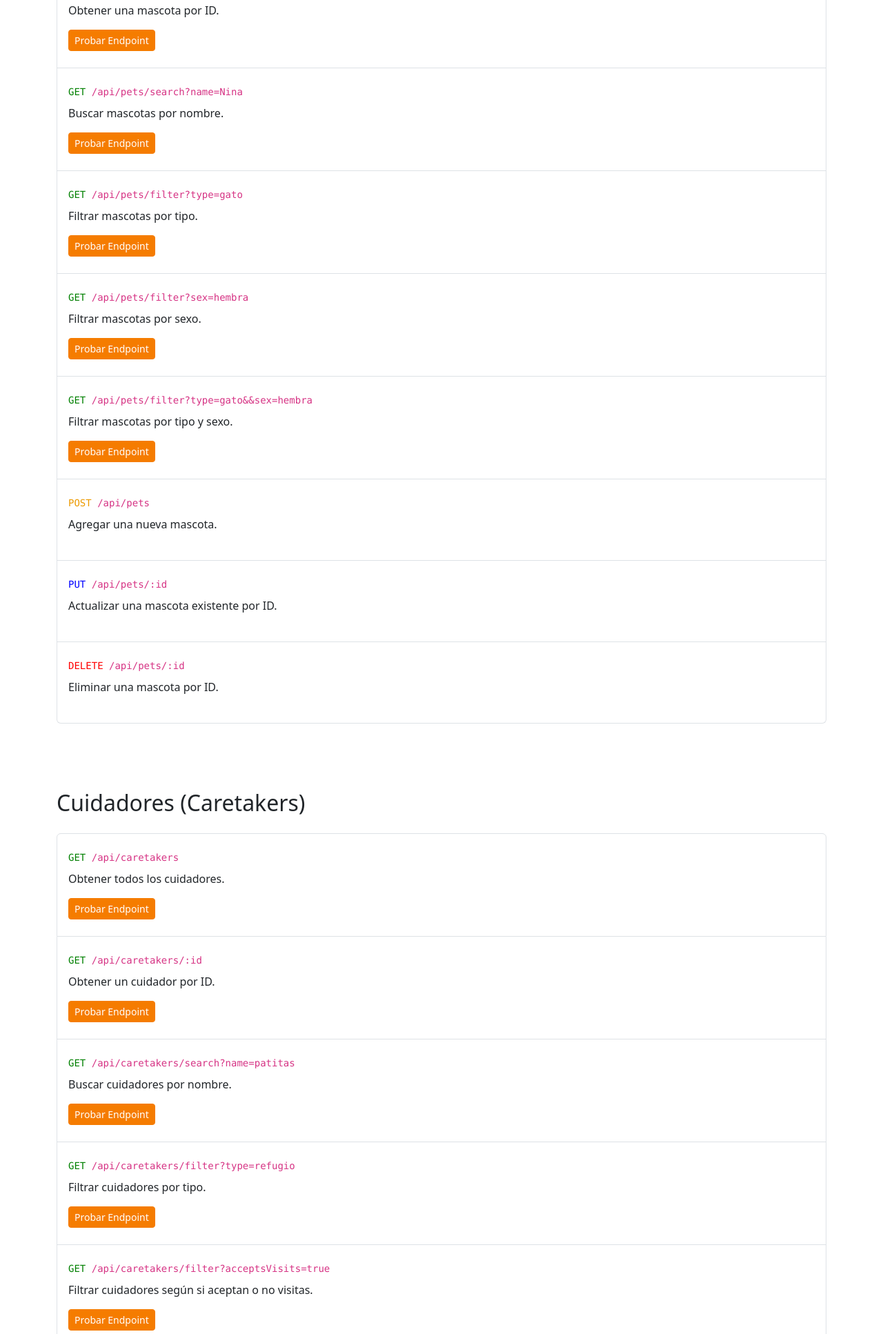
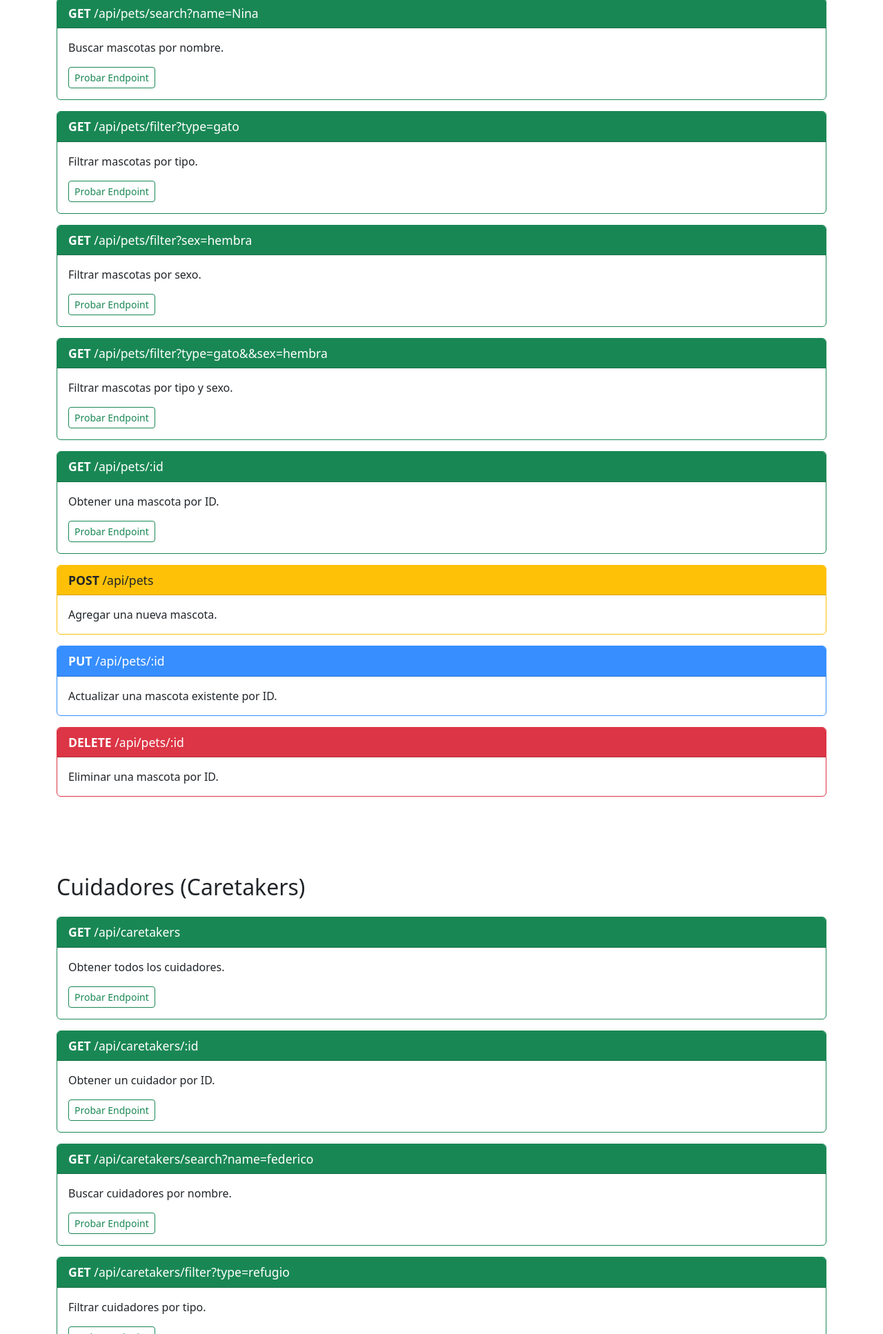
Before and after one commit to nancy172/correa-nancy-dwm4ap-parcial1, a website: page public/index.html in a window 1280 px wide. Shown: the part 866-2800 px from the top of the page at 69% size. Drawn offline with nearby package versions, Linux system fonts and the light colour scheme.

Commit message:
Pequeña modificación en user y en public

```diff
--- a/controllers/caretakerController.js
+++ b/controllers/caretakerController.js
@@ -3,7 +3,6 @@ import Caretaker from "../models/CaretakerModel.js";
 // Validaciones
 const validateCaretaker = (caretaker, isUpdate = false) => {
     const okTypes = ['refugio', 'particular'];
-    const okPetsAvailable = ['1', '2+', '5+', '10+', '25+'];
 
     if(!isUpdate || caretaker.name !== undefined){
         if (!caretaker.name || typeof caretaker.name !== 'string' ||  caretaker.name.trim() === '') {
--- a/models/UserModel.js
+++ b/models/UserModel.js
@@ -15,6 +15,11 @@ const userSchema = new Schema({
   phone: {
     type: Number,
     required: false
+  },
+  role: {
+    type: String,
+    enum: ['cuidador', 'adoptante'],
+    required: true
   }
 });
 
--- a/public/css/style.css
+++ b/public/css/style.css
@@ -1,17 +1,5 @@
-.btn-primary {
-    background-color: #f57c00;
-    border-color: #f57c00;
-    color: white;
-}
-
-.btn-primary:hover {
-    background-color: #e65100;
-    border-color: #e65100;
-    color: white;
-}
-
 .bg-primary {
-    background-color: #f57c00 !important;
+    background-color: #ff9a34 !important;
 }
 
 .navbar-custom .navbar-brand,
@@ -36,20 +24,20 @@ section.bg-light {
     border-radius: 1.5em;
 }
 
-#pets li, #caretakers li {
-    padding: 1.5em 1em;
+.card-header {
+    font-size: 1.1rem;
 }
-.get-color{
-    color: green;
+
+.bg-put{
+    background-color: rgb(55, 142, 255);
 }
-.post-color{
-    color: rgb(236, 154, 0);
+.border-put{
+    border-color: rgb(55, 142, 255);
 }
-.put-color{
-    color: blue;
-}
-.delete-color{
-    color: red;
+
+.bg-footer {
+    background-color: #333333;
+
 }
 
 
--- a/public/index.html
+++ b/public/index.html
@@ -10,7 +10,7 @@
 <body>
 
     <!--NAVEGACIÓN-->
-    <header class="bg-primary text-white">
+    <header class="bg-primary text-white py-3">
         <nav class="navbar navbar-expand-lg navbar-dark container navbar-custom">
             <a class="navbar-brand" href="#">API Adopción Mascotas</a>
             <button class="navbar-toggler" type="button" data-bs-toggle="collapse" data-bs-target="#navbarNav">
@@ -38,7 +38,7 @@
                     <div class="col-md-6 text-center text-md-start">
                       <h1 class="mb-7">Bienvenido a la API de Adopción de Mascotas</h1>
                       <p class="lead pt-5">
-                        Esta API permite gestionar información sobre mascotas y cuidadores. Se puede acceder a endpoints para listar, buscar, filtrar, agregar, editar y eliminar datos.
+                        Esta API permite gestionar información sobre mascotas y cuidadores (refugios o particular). Se puede acceder a endpoints para listar, buscar, filtrar, agregar, editar y eliminar datos.
                       </p>
                     </div>
                     <div class="col-md-5 text-center">
@@ -53,80 +53,93 @@
 
             <h2 class="mb-4">Mascotas (Pets)</h2>
 
-            <ul class="list-group">
-              <li class="list-group-item">
-                  <div class="d-flex flex-column">
-                      <code class="mb-2"><span class="get-color">GET</span> /api/pets</code>
-                      <p>Obtener todas las mascotas.</p>
-                      <a href="http://localhost:5000/api/pets" target="_blank">
-                          <button class="btn btn-primary btn-sm">Probar Endpoint</button>
-                      </a>
+            <div class="card border-success mb-3">
+              <div class="card-header bg-success text-white">
+                <strong>GET</strong> /api/pets
               </div>
-              </li>
-              <li class="list-group-item">
-                  <div class="d-flex flex-column">
-                      <code class="mb-2"><span class="get-color">GET</span> /api/pets/:id</code>
-                      <p>Obtener una mascota por ID.</p>
-                      <a href="http://localhost:5000/api/pets/6817015cd9024a2d9e9e0980" target="_blank">
-                          <button class="btn btn-primary btn-sm">Probar Endpoint</button>
-                      </a>
+              <div class="card-body">
+                <p class="card-text">Obtener todas las mascotas.</p>
+                <a href="http://localhost:5000/api/pets" target="_blank" class="btn btn-outline-success btn-sm">Probar Endpoint</a>
               </div>
-              </li>
-              <li class="list-group-item">
-                  <div class="d-flex flex-column">
-                      <code class="mb-2"><span class="get-color">GET</span> /api/pets/search?name=Nina</code>
+            </div>
+
+            <div class="card border-success mb-3">
+              <div class="card-header bg-success text-white">
+                <strong>GET</strong> /api/pets/search?name=Nina
+              </div>
+              <div class="card-body">
                 <p>Buscar mascotas por nombre.</p>
-                      <a href="http://localhost:5000/api/pets/search?name=Nina" target="_blank">
-                          <button class="btn btn-primary btn-sm">Probar Endpoint</button>
-                      </a>
+                <a href="http://localhost:5000/api/pets/search?name=Nina" target="_blank" class="btn btn-outline-success btn-sm">Probar Endpoint</a>
               </div>
-              </li>
-              <li class="list-group-item">
-                  <div class="d-flex flex-column">
-                      <code class="mb-2"><span class="get-color">GET</span> /api/pets/filter?type=gato</code>
+            </div>
+
+            <div class="card border-success mb-3">
+              <div class="card-header bg-success text-white">
+                <strong>GET</strong> /api/pets/filter?type=gato
+              </div>
+              <div class="card-body">
                 <p>Filtrar mascotas por tipo.</p>
-                      <a href="http://localhost:5000/api/pets/filter?type=gato" target="_blank">
-                          <button class="btn btn-primary btn-sm">Probar Endpoint</button>
-                      </a>
+                <a href="http://localhost:5000/api/pets/filter?type=gato" target="_blank" class="btn btn-outline-success btn-sm">Probar Endpoint</a>
               </div>
-              </li>
-              <li class="list-group-item">
-                  <div class="d-flex flex-column">
-                      <code class="mb-2"><span class="get-color">GET</span> /api/pets/filter?sex=hembra</code>
+            </div>
+
+            <div class="card border-success mb-3">
+              <div class="card-header bg-success text-white">
+                <strong>GET</strong> /api/pets/filter?sex=hembra
+              </div>
+              <div class="card-body">
                 <p>Filtrar mascotas por sexo.</p>
-                      <a href="http://localhost:5000/api/pets/filter?sex=hembra" target="_blank">
-                          <button class="btn btn-primary btn-sm">Probar Endpoint</button>
-                      </a>
+                <a href="http://localhost:5000/api/pets/filter?sex=hembra" target="_blank" class="btn btn-outline-success btn-sm">Probar Endpoint</a>
               </div>
-              </li>
-              <li class="list-group-item">
-                  <div class="d-flex flex-column">
-                      <code class="mb-2"><span class="get-color">GET</span> /api/pets/filter?type=gato&&sex=hembra</code>
+            </div>
+
+            <div class="card border-success mb-3">
+              <div class="card-header bg-success text-white">
+                <strong>GET</strong> /api/pets/filter?type=gato&&sex=hembra
+              </div>
+              <div class="card-body">
                 <p>Filtrar mascotas por tipo y sexo.</p>
-                      <a href="http://localhost:5000/api/pets/filter?type=gato&&sex=hembra" target="_blank">
-                          <button class="btn btn-primary btn-sm">Probar Endpoint</button>
-                      </a>
+                <a href="http://localhost:5000/api/pets/filter?type=gato&sex=hembra" target="_blank" class="btn btn-outline-success btn-sm">Probar Endpoint</a>
               </div>
-              </li>
-              <li class="list-group-item">
-                  <div class="d-flex flex-column">
-                      <code class="mb-2"><span class="post-color">POST</span> /api/pets</code>
-                      <p>Agregar una nueva mascota.</p>
             </div>
-              </li>
-              <li class="list-group-item">
-                  <div class="d-flex flex-column">
-                      <code class="mb-2"><span class="put-color">PUT</span> /api/pets/:id</code>
-                      <p>Actualizar una mascota existente por ID.</p>
+
+            <div class="card border-success mb-3">
+              <div class="card-header bg-success text-white">
+                <strong>GET</strong> /api/pets/:id
               </div>
-              </li>
-              <li class="list-group-item">
-                  <div class="d-flex flex-column">
-                      <code class="mb-2"><span class="delete-color">DELETE</span> /api/pets/:id</code>
-                      <p>Eliminar una mascota por ID.</p>
+              <div class="card-body">
+                <p class="card-text">Obtener una mascota por ID.</p>
+                <a href="http://localhost:5000/api/pets/6817015cd9024a2d9e9e0980" target="_blank" class="btn btn-outline-success btn-sm">Probar Endpoint</a>
               </div>
-              </li>
-            </ul>
+            </div>
+
+            <div class="card border-warning mb-3">
+              <div class="card-header bg-warning text-dark">
+                <strong>POST</strong> /api/pets
+              </div>
+              <div class="card-body">
+                <p class="card-text">Agregar una nueva mascota.</p>
+              </div>
+            </div>
+
+            <div class="card border-put mb-3">
+              <div class="card-header bg-put text-white">
+                <strong>PUT</strong> /api/pets/:id
+              </div>
+              <div class="card-body">
+                <p class="card-text">Actualizar una mascota existente por ID.</p>
+              </div>
+            </div>
+
+            <div class="card border-danger mb-3">
+              <div class="card-header bg-danger text-white">
+                <strong>DELETE</strong> /api/pets/:id
+              </div>
+              <div class="card-body">
+                <p class="card-text">Eliminar una mascota por ID.</p>
+              </div>
+            </div>
+
       </section>
 
       <!-- DOCUMENTACIÓN CARETAKERS -->
@@ -134,85 +147,98 @@
 
         <h2 class="mb-4">Cuidadores (Caretakers)</h2>
 
-        <ul class="list-group">
-          <li class="list-group-item">
-            <div class="d-flex flex-column">
-              <code class="mb-2"><span class="get-color">GET</span> /api/caretakers</code>
+        <div class="card border-success mb-3">
+          <div class="card-header bg-success text-white">
+            <strong>GET</strong> /api/caretakers
+          </div>
+          <div class="card-body">
             <p>Obtener todos los cuidadores.</p>
-              <a href="http://localhost:5000/api/caretakers" target="_blank">
-                <button class="btn btn-primary btn-sm">Probar Endpoint</button>
-              </a>
+            <a href="http://localhost:5000/api/caretakers" target="_blank" class="btn btn-outline-success btn-sm">Probar Endpoint</a>
           </div>
-          </li>
-          <li class="list-group-item">
-            <div class="d-flex flex-column">
-              <code class="mb-2"><span class="get-color">GET</span> /api/caretakers/:id</code>
+        </div>
+
+        <div class="card border-success mb-3">
+          <div class="card-header bg-success text-white">
+            <strong>GET</strong> /api/caretakers/:id
+          </div>
+          <div class="card-body">
             <p>Obtener un cuidador por ID.</p>
-              <a href="http://localhost:5000/api/caretakers/6816a872d9024a2d9e9e096f" target="_blank">
-                <button class="btn btn-primary btn-sm">Probar Endpoint</button>
-              </a>
+            <a href="http://localhost:5000/api/caretakers/6816a872d9024a2d9e9e096f" target="_blank" class="btn btn-outline-success btn-sm">Probar Endpoint</a>
           </div>
-          </li>
-          <li class="list-group-item">
-            <div class="d-flex flex-column">
-              <code class="mb-2"><span class="get-color">GET</span> /api/caretakers/search?name=patitas</code>
+        </div>
+
+        <div class="card border-success mb-3">
+          <div class="card-header bg-success text-white">
+            <strong>GET</strong> /api/caretakers/search?name=federico
+          </div>
+          <div class="card-body">
             <p>Buscar cuidadores por nombre.</p>
-              <a href="http://localhost:5000/api/caretakers/search?name=patitas" target="_blank">
-                <button class="btn btn-primary btn-sm">Probar Endpoint</button>
-              </a>
+            <a href="http://localhost:5000/api/caretakers/search?name=federico" target="_blank" class="btn btn-outline-success btn-sm">Probar Endpoint</a>
           </div>
-          </li>
-          <li class="list-group-item">
-            <div class="d-flex flex-column">
-              <code class="mb-2"><span class="get-color">GET</span> /api/caretakers/filter?type=refugio</code>
+        </div>
+
+        <div class="card border-success mb-3">
+          <div class="card-header bg-success text-white">
+            <strong>GET</strong> /api/caretakers/filter?type=refugio
+          </div>
+          <div class="card-body">
             <p>Filtrar cuidadores por tipo.</p>
-              <a href="http://localhost:5000/api/caretakers/filter?type=refugio" target="_blank">
-                <button class="btn btn-primary btn-sm">Probar Endpoint</button>
-              </a>
+            <a href="http://localhost:5000/api/caretakers/filter?type=refugio" target="_blank" class="btn btn-outline-success btn-sm">Probar Endpoint</a>
           </div>
-          </li>
-          <li class="list-group-item">
-            <div class="d-flex flex-column">
-              <code class="mb-2"><span class="get-color">GET</span> /api/caretakers/filter?acceptsVisits=true</code>
+        </div>
+
+        <div class="card border-success mb-3">
+          <div class="card-header bg-success text-white">
+            <strong>GET</strong> /api/caretakers/filter?acceptsVisits=true
+          </div>
+          <div class="card-body">
             <p>Filtrar cuidadores según si aceptan o no visitas.</p>
-              <a href="http://localhost:5000/api/caretakers/filter?acceptsVisits=true" target="_blank">
-                <button class="btn btn-primary btn-sm">Probar Endpoint</button>
-              </a>
+            <a href="http://localhost:5000/api/caretakers/filter?acceptsVisits=true" target="_blank" class="btn btn-outline-success btn-sm">Probar Endpoint</a>
           </div>
-          </li>
-          <li class="list-group-item">
-            <div class="d-flex flex-column">
-              <code class="mb-2"><span class="get-color">GET</span> /api/caretakers/filter?type=particular&&acceptsVisits=true</code>
+        </div>
+
+        <div class="card border-success mb-3">
+          <div class="card-header bg-success text-white">
+            <strong>GET</strong> /api/caretakers/filter?type=particular&&acceptsVisits=true
+          </div>
+          <div class="card-body">
             <p>Filtrar cuidadores por tipo y si aceptan visitas.</p>
-              <a href="http://localhost:5000/api/caretakers/filter?type=particular&&acceptsVisits=true" target="_blank">
-                <button class="btn btn-primary btn-sm">Probar Endpoint</button>
-              </a>
+            <a href="http://localhost:5000/api/caretakers/filter?type=particular&&acceptsVisits=true" target="_blank" class="btn btn-outline-success btn-sm">Probar Endpoint</a>
           </div>
-          </li>
-          <li class="list-group-item">
-            <div class="d-flex flex-column">
-              <code class="mb-2"><span class="post-color">POST</span> /api/caretakers</code>
+        </div>
+
+        <div class="card border-warning mb-3">
+          <div class="card-header bg-warning text-dark">
+            <strong>POST</strong> /api/caretakers
+          </div>
+          <div class="card-body">
             <p>Agregar un nuevo cuidador.</p>
           </div>
-          </li>
-          <li class="list-group-item">
-            <div class="d-flex flex-column">
-              <code class="mb-2"><span class="put-color">PUT</span> /api/caretakers/:id</code>
+        </div>
+
+        <div class="card border-put mb-3">
+          <div class="card-header bg-put text-white">
+            <strong>PUT</strong> /api/caretakers/:id
+          </div>
+          <div class="card-body">
             <p>Actualizar un cuidador existente por ID.</p>
           </div>
-          </li>
-          <li class="list-group-item">
-            <div class="d-flex flex-column">
-              <code class="mb-2"><span class="delete-color">DELETE</span> /api/caretakers/:id</code>
+        </div>
+
+        <div class="card border-danger mb-3">
+          <div class="card-header bg-danger text-white">
+            <strong>DELETE</strong> /api/caretakers/:id
+          </div>
+          <div class="card-body">
             <p>Eliminar un cuidador por ID.</p>
           </div>
-          </li>
-        </ul>
+        </div>
+
       </section>
 
     </main>
 
-    <footer class="bg-dark text-white text-center py-4">
+    <footer class="bg-footer text-white text-center py-5">
         <div class="container">
           <p class="mb-0">Nancy Correa | Aplicaciones Híbridas | Prof. Jonathan Emanuel Cruz | DWM4AP</p>
         </div>
```
Also changed, not shown: controllers/userController.js (+17 -0 lines). Lines whose indentation alone changed are shown as unchanged.
